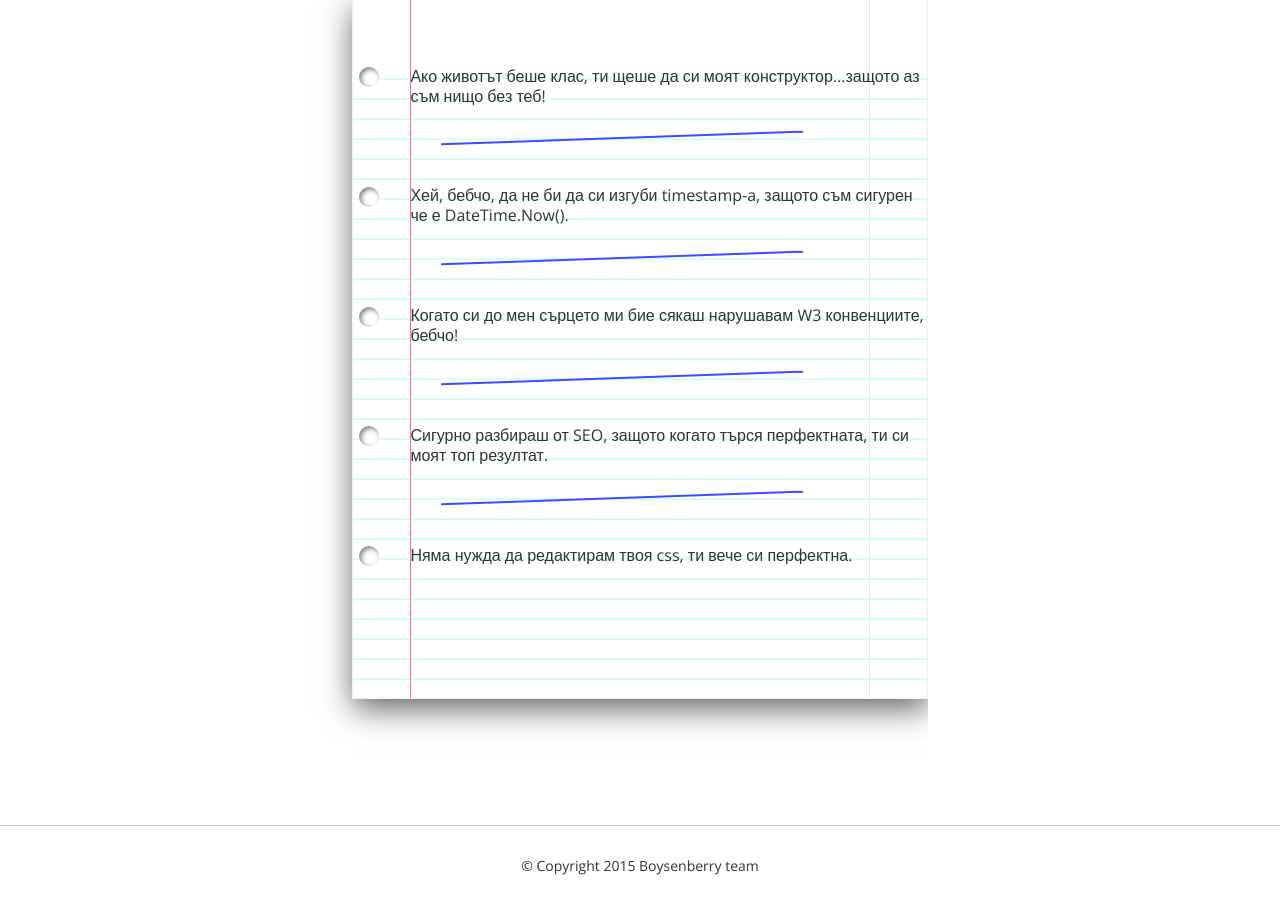
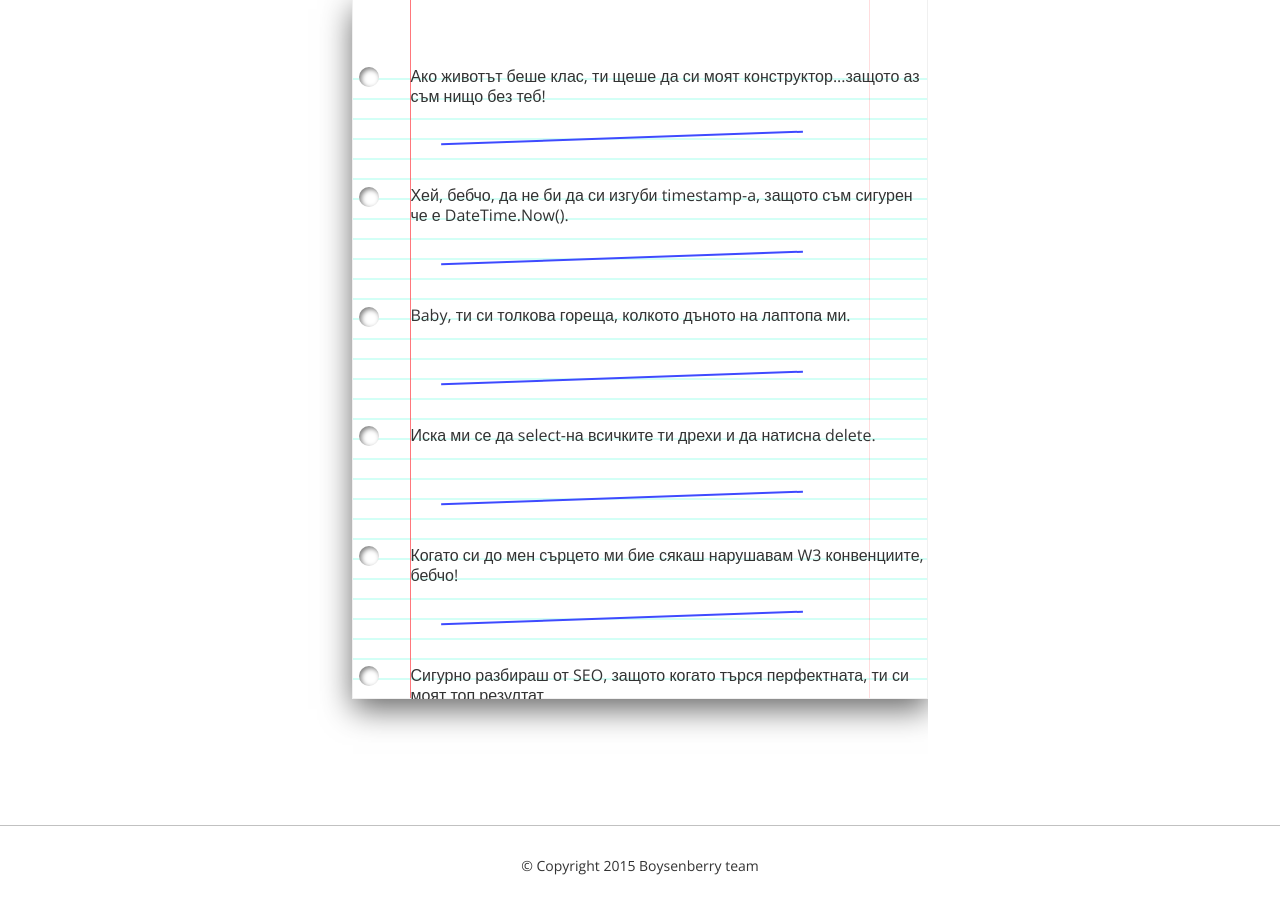
Before and after one commit to TeamBOYSENBERRY/BOYSENBERRY, a PHP site: page /pick-ups-soft.php in a window 1280 px wide. Shown: the part 113-1018 px from the top of the page. Run offline with PHP 8.4, Linux system fonts and the light colour scheme; some libraries are stand-ins or nearby versions.

Commit message:
Add some openers soft quote's

```diff
--- a/pick-ups-soft.php
+++ b/pick-ups-soft.php
@@ -11,6 +11,15 @@
                         </article>
                         <article>
                             <p>Хей, бебчо, да не би да си изгуби timestamp-a, защото съм сигурен че е DateTime.Now().</p>
+                            <div class="line"></div>
+                        </article>
+
+						<article>
+                            <p>Baby, ти си толкова гореща, колкото дъното на лаптопа ми.</p>
+                            <div class="line"></div>
+                        </article>
+						<article>
+                            <p>Иска ми се да select-на всичките ти дрехи и да натисна delete.</p>
                             <div class="line"></div>
                         </article>
                         <article>
```
